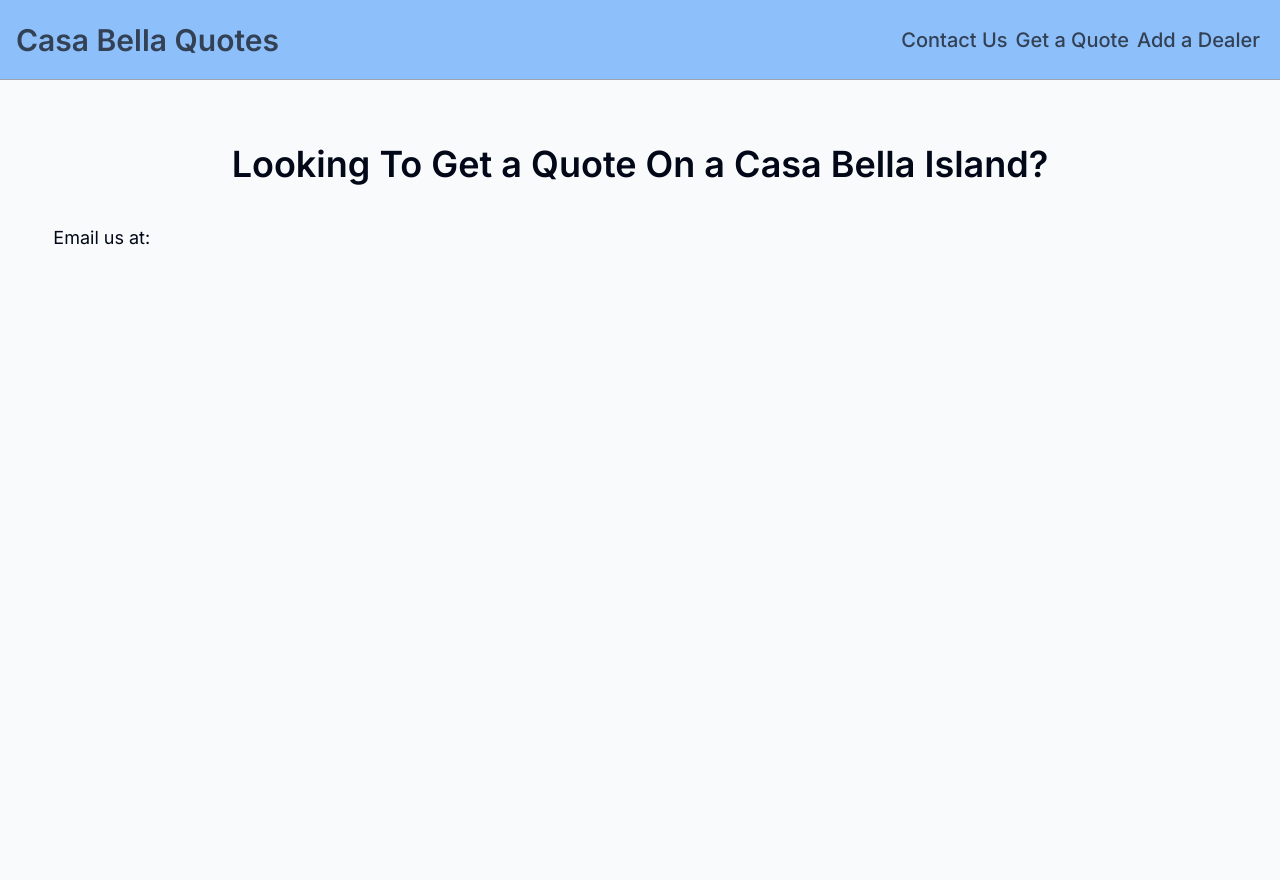
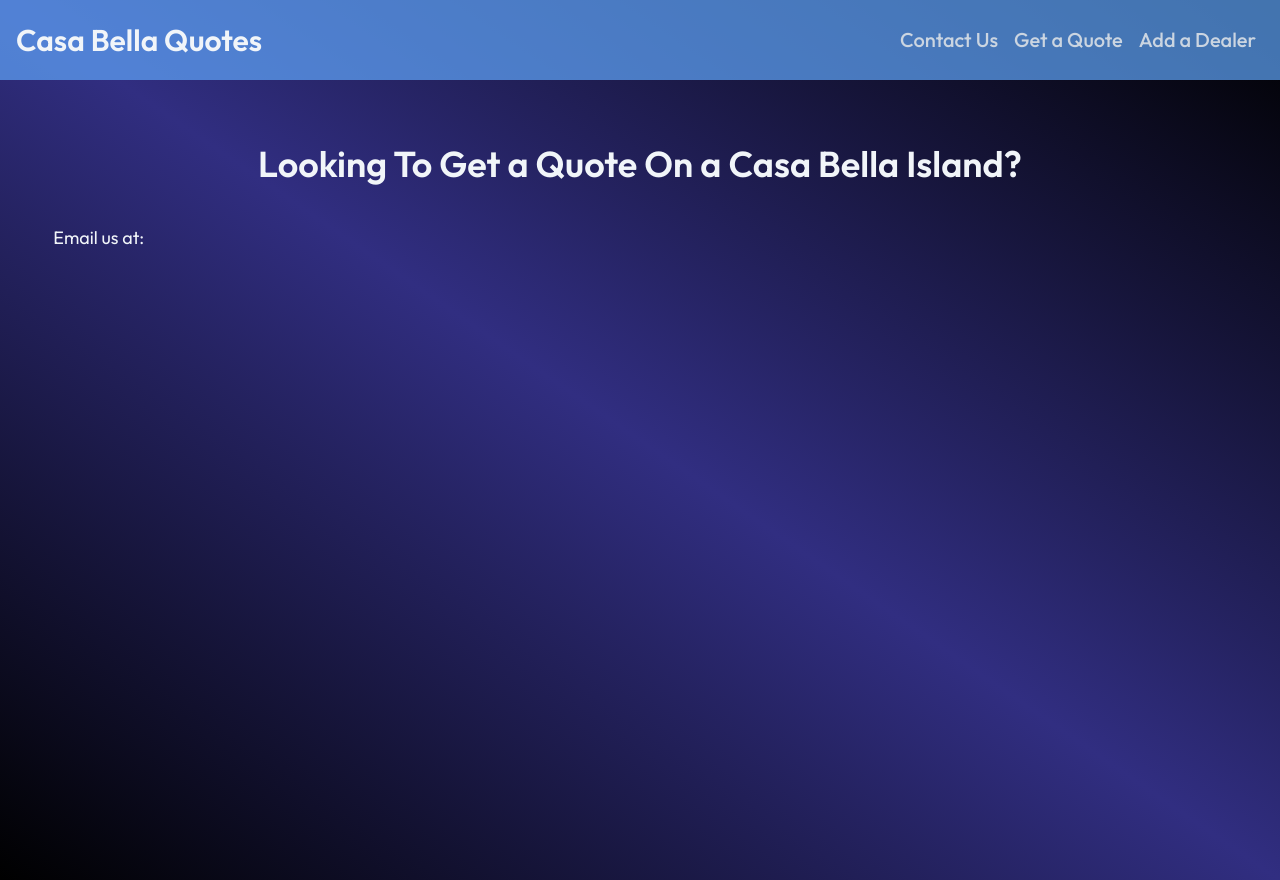
Before and after one commit to rskolnick/cbQuotes, a Next.js app: page / in a window 1280 px wide. Built offline with nearby package versions, Linux system fonts and the light colour scheme.

Commit message:
played around with colors

```diff
--- a/src/app/(add)/parts/add/page.tsx
+++ b/src/app/(add)/parts/add/page.tsx
@@ -41,7 +41,7 @@ export default function AddPartsPage() {
 
             const payload = {
                 partName,
-                cost: parseInt(cost),
+                cost: parseFloat(cost),
                 hasColor,
             };
 
--- a/src/app/(add)/parts/page.tsx
+++ b/src/app/(add)/parts/page.tsx
@@ -1,13 +1,25 @@
+import { Separator } from '@/components/ui/separator';
 import { db } from '@/lib/db';
 
 export default async function page() {
     const parts = await db.part.findMany();
 
     return (
-        <div className="flex justify-center col-span-2">
+        <div className="flex justify-center items-center gap-x-6 flex-wrap h-[91.4vh]">
             {parts.map((part) => (
-                <div key={part.id}>
-                    <h1>{part.name}</h1>
+                <div
+                    key={part.id}
+                    className="flex bg-[radial-gradient(ellipse_at_left,_var(--tw-gradient-stops))] from-blue-100 via-blue-300 to-blue-500 flex-col items-center rounded-lg w-40 h-1/3"
+                >
+                    <div className="h-full w-full flex flex-col items-center justify-around relative">
+                        <h1 className="text-2xl md:text-3xl font-medium">
+                            {part.name}
+                        </h1>
+                        <Separator className="bg-slate-500 absolute top-44 w-3/4" />
+                        <p className="text-lg md:text-xl font-extralight">
+                            ${part.cost}
+                        </p>
+                    </div>
                 </div>
             ))}
         </div>
--- a/src/app/layout.tsx
+++ b/src/app/layout.tsx
@@ -1,13 +1,13 @@
 import './globals.css';
 import type { Metadata } from 'next';
-import { Inter } from 'next/font/google';
+import { Outfit } from 'next/font/google';
 import { cn } from '@/lib/utils';
 
 import Navbar from '@/components/Navbar';
 import { Toaster } from '@/components/ui/toaster';
 import Providers from '@/components/Providers';
 
-const inter = Inter({ subsets: ['latin'] });
+const outfit = Outfit({ subsets: ['latin'] });
 
 export const metadata: Metadata = {
     title: 'Casa Bella Quotes',
@@ -23,11 +23,11 @@ export default function RootLayout({
         <html
             lang="en"
             className={cn(
-                inter.className,
-                'bg-white text-gray-900 antialiased'
+                outfit.className,
+                'bg-white text-gray-900 subpixel-antialiased'
             )}
         >
-            <body className="min-h-screen bg-slate-50 antialiased">
+            <body className="min-h-screen bg-gradient-to-tr from-black via-indigo-900 to-black subpixel-antialiased text-slate-100">
                 <Providers>
                     <Navbar />
                     {children}
--- a/src/components/Navbar.tsx
+++ b/src/components/Navbar.tsx
@@ -2,28 +2,28 @@ import Link from 'next/link';
 
 export default function Navbar() {
     return (
-        <nav className="sticky top-0 flex items-center justify-between h-20 border-b border-gray-400 dark:border-slate-400 dark:text-white/90 px-4 bg-blue-400/70 text-slate-700">
+        <nav className="sticky top-0 flex items-center justify-between h-20 dark:border-slate-400 dark:text-white/90 px-4 bg-blue-400/70 text-slate-300">
             <div className="font-semibold">
-                <Link href="/" className="text-2xl sm:text-3xl">
+                <Link href="/" className="text-2xl sm:text-3xl text-slate-100">
                     Casa Bella Quotes
                 </Link>
             </div>
             <div className="flex justify-between items-center h-full font-medium">
                 <Link
                     href="/"
-                    className=" text-lg sm:text-xl px-1 hover:bg-blue-400/50 hover:text-slate-100 h-full flex items-center"
+                    className=" text-lg sm:text-xl px-2 rounded-sm hover:bg-blue-400/30 hover:shadow-lg shadow-cyan-700 hover:text-slate-200 h-full flex items-center"
                 >
                     Contact Us
                 </Link>
                 <Link
                     href="/"
-                    className=" text-lg sm:text-xl px-1 hover:bg-blue-400/50 hover:text-slate-100 h-full flex items-center"
+                    className=" text-lg rounded-sm sm:text-xl px-2 hover:bg-blue-400/30 hover:text-slate-200 hover:shadow-lg shadow-cyan-700 h-full flex items-center"
                 >
                     Get a Quote
                 </Link>
                 <Link
                     href="/dealers/add"
-                    className=" text-lg sm:text-xl px-1 hidden hover:bg-blue-400/50 hover:text-slate-100 h-full sm:flex items-center"
+                    className=" text-lg rounded-sm sm:text-xl px-2 hidden hover:bg-blue-400/30 hover:shadow-lg shadow-cyan-700 hover:text-slate-200 h-full sm:flex items-center"
                 >
                     Add a Dealer
                 </Link>
```
